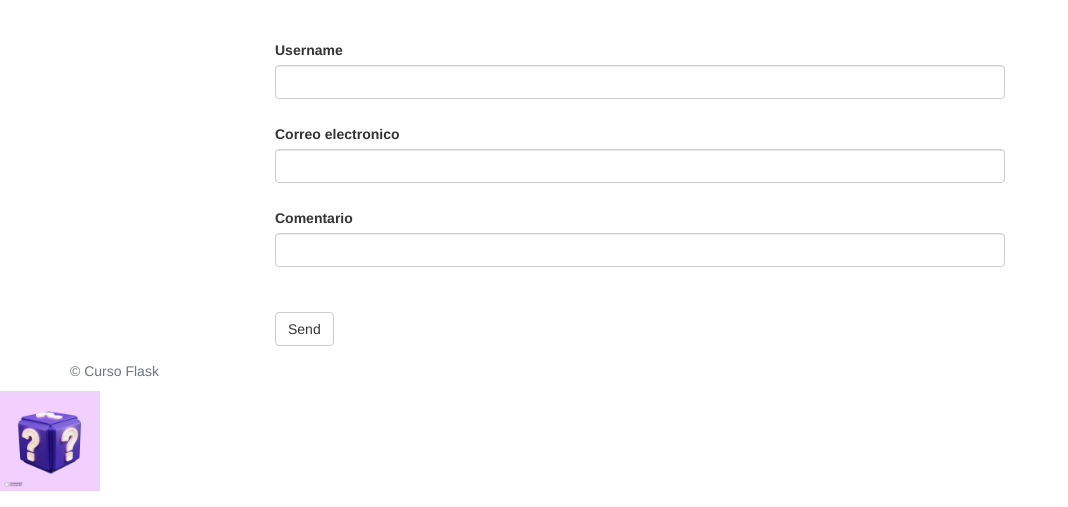
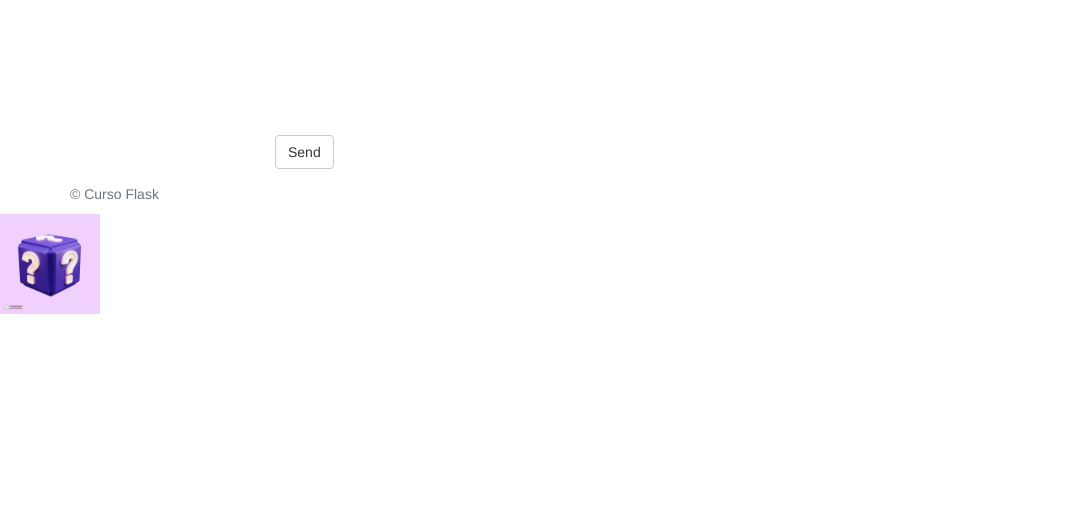
Before and after one commit to mfdGitHub/ProyectoFormularioFlask, a Flask app: page / in a window 1280 px wide. Shown: the top 507 px of the page, without its empty margins (0-1068 px from the left). Run offline with Flask 3, Linux system fonts and the light colour scheme; some libraries are stand-ins or nearby versions.

Commit message:
Se elimino unos campos que ya no se consultaban y marcaba error

```diff
--- a/templates/index.html
+++ b/templates/index.html
@@ -14,27 +14,26 @@
                     <div class="row control-group">
                         <div class="form-group col-xs-12 floating-label-form-group controls">
 
-                            {{ render_field( form.username, class='form-control' )}}
+
                             <p class="help-block text-danger"></p>
                         </div>
                     </div>
                     <div class="row control-group">
                         <div class="form-group col-xs-12 floating-label-form-group controls">
 
-                            {{ render_field( form.email, class='form-control' )}}
+
                             <p class="help-block text-danger"></p>
                         </div>
                     </div>
                     <div class="row control-group">
                         <div class="form-group col-xs-12 floating-label-form-group controls">
 
-                            {{ render_field( form.comment, class='form-control' )}}
 
                             <p class="help-block text-danger"></p>
                         </div>
                     </div>
 
-                    {{ form.honeypot }}
+
 
                     <br>
                     <div id="success"></div>
```
